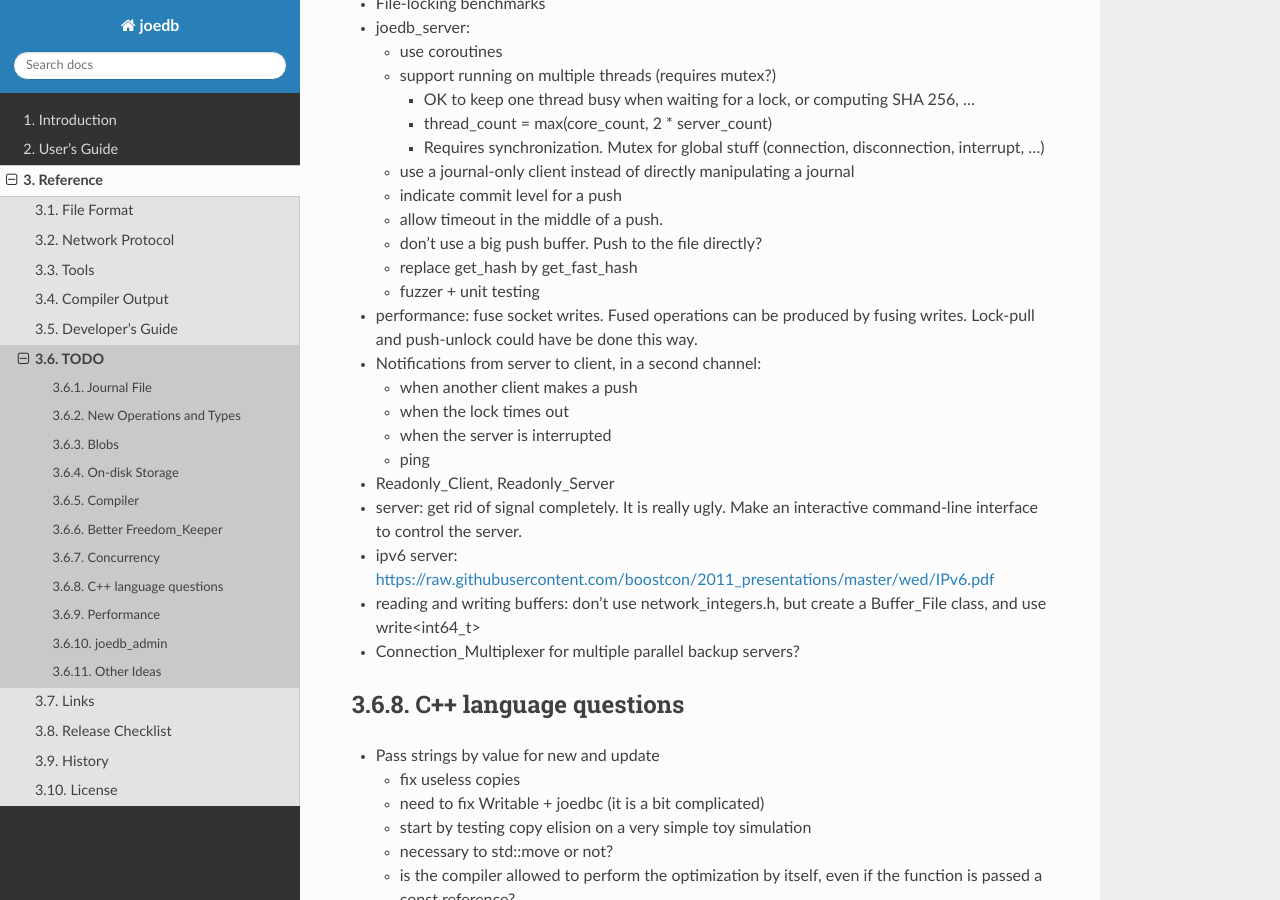
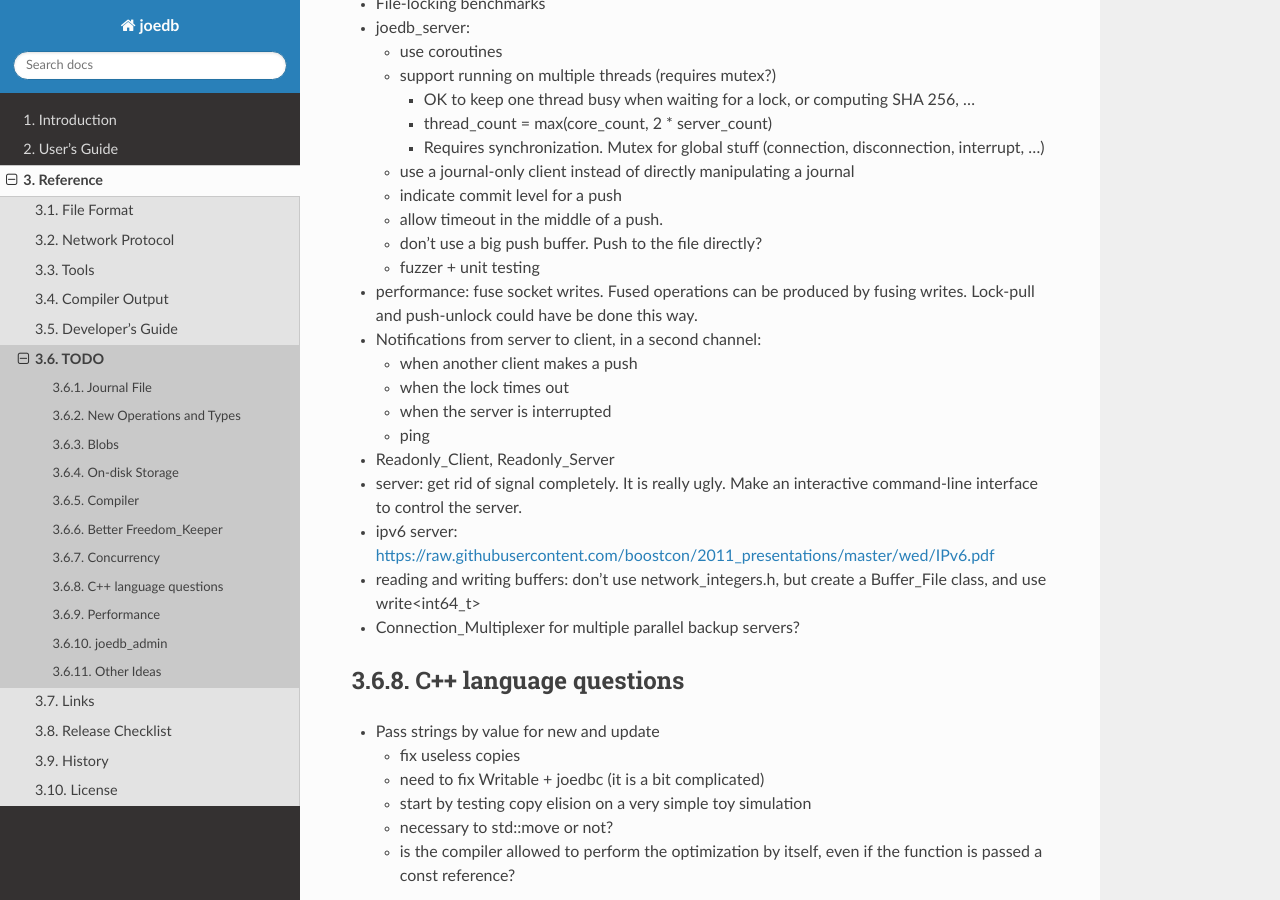
Before and after one commit to Remi-Coulom/joedb, a Sphinx documentation site: the page built from doc/source/todo.rst, in a window 1280 px wide and 900 px high, scrolled down 2505 px. Built offline with Sphinx 7.4.7 and the Read the Docs theme 2.0.0, drawn with Linux system fonts in a browser that asks for light colours; formulas are drawn with MathJax 3.

Commit message:
get_hash -> get_fast_hash

```diff
--- a/doc/source/todo.rst
+++ b/doc/source/todo.rst
@@ -129,7 +129,6 @@ Concurrency
   - indicate commit level for a push
   - allow timeout in the middle of a push.
   - don't use a big push buffer. Push to the file directly?
-  - replace get_hash by get_fast_hash
   - fuzzer + unit testing
 
 - performance: fuse socket writes. Fused operations can be produced by fusing
```
Also changed, not shown: 1 other file.
